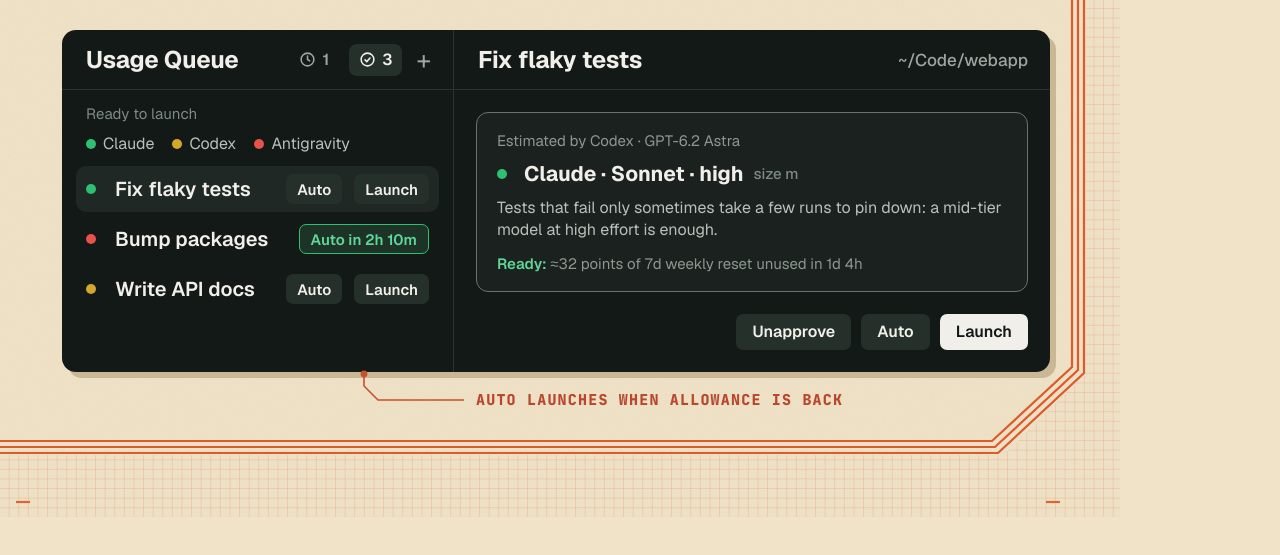
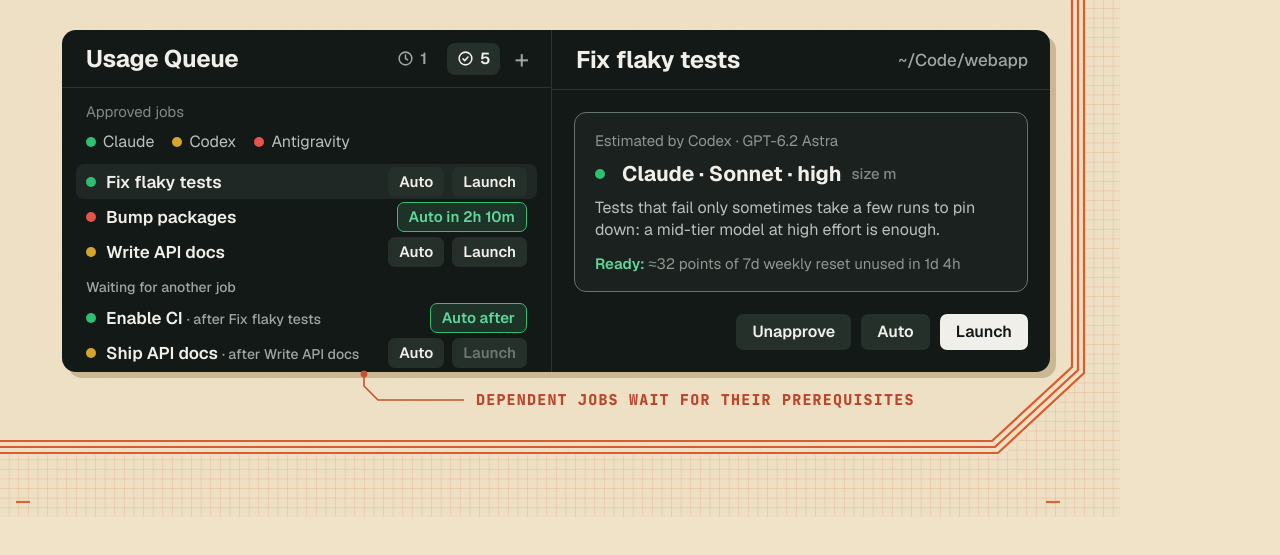
Before and after one commit to EMRahman/herdr-usage-queue, a website: page herdr-app/preview/preview.html in a window 1280 px wide. Shown: the part 183-738 px from the top of the page. Drawn offline with nearby package versions, Linux system fonts and the light colour scheme.

Commit message:
Show dependent jobs in the queue splash image (#2)
Co-authored-by: Ehsan Rahman <ehsanrahman@Ehsans-Mac-mini.local>

```diff
--- a/herdr-app/preview/preview.html
+++ b/herdr-app/preview/preview.html
@@ -24,7 +24,7 @@
   .card { position: absolute; left: 62px; top: 213px; width: 988px; height: 342px; background: #131916;
     border-radius: 14px; box-shadow: 6px 6px 0 #c9b796; display: flex; overflow: hidden; }
   .pane { display: flex; flex-direction: column; }
-  .left { width: 392px; border-right: 1px solid #2c332f; }
+  .left { width: 490px; border-right: 1px solid #2c332f; }
   .right { flex: 1; }
   .head { height: 60px; padding: 0 22px 0 24px; display: flex; align-items: center; gap: 10px;
     border-bottom: 1px solid #2c332f; }
@@ -38,11 +38,14 @@
   .lights { display: flex; gap: 18px; padding: 10px 24px 10px; color: #b9c0bb; font-size: 16px; }
   .dot { display: inline-block; width: 10px; height: 10px; border-radius: 10px; margin-right: 7px; }
   .g { background: #2fbf71; } .y { background: #d4a72c; } .r { background: #e5534b; }
-  .rows { padding: 2px 14px; display: flex; flex-direction: column; gap: 4px; }
-  .row { display: flex; align-items: center; gap: 12px; height: 46px; padding: 0 10px; border-radius: 10px;
-    font-size: 20px; font-weight: 600; }
+  .rows { padding: 2px 14px; list-style: none; }
+  .group { padding: 7px 24px 2px; color: #9ca59f; font-size: 14px; font-weight: 500; }
+  .row { display: flex; align-items: center; gap: 8px; height: 35px; padding: 0 10px; border-radius: 8px;
+    font-size: 17px; font-weight: 600; }
   .row.hl { background: #1f2824; }
+  .row .dot { flex: none; margin-right: 2px; }
   .row .name { flex: 1; min-width: 0; white-space: nowrap; overflow: hidden; text-overflow: ellipsis; }
+  .row .after { color: #9ca59f; font-size: 14px; font-weight: 500; }
   .btn { flex: none; white-space: nowrap; height: 30px; padding: 0 11px; display: flex; align-items: center; border-radius: 7px; background: #26302b;
     font-size: 15px; font-weight: 600; color: #f1efe9; }
   .btn.dim { color: #6d7771; }
@@ -97,18 +100,23 @@
     <div class="head">
       <div class="title">Usage Queue</div>
       <div class="tab"><svg viewBox="0 0 24 24" fill="none" stroke="currentColor" stroke-width="2.2" stroke-linecap="round"><circle cx="12" cy="12" r="9"/><path d="M12 7v5l3 2"/></svg>1</div>
-      <div class="tab on"><svg viewBox="0 0 24 24" fill="none" stroke="currentColor" stroke-width="2.2" stroke-linecap="round" stroke-linejoin="round"><circle cx="12" cy="12" r="9"/><path d="M8.5 12.5l2.5 2.5 4.5-5"/></svg>3</div>
+      <div class="tab on"><svg viewBox="0 0 24 24" fill="none" stroke="currentColor" stroke-width="2.2" stroke-linecap="round" stroke-linejoin="round"><circle cx="12" cy="12" r="9"/><path d="M8.5 12.5l2.5 2.5 4.5-5"/></svg>5</div>
       <div class="plus">+</div>
     </div>
-    <div class="sub">Ready to launch</div>
+    <div class="sub">Approved jobs</div>
     <div class="lights">
       <span><i class="dot g"></i>Claude</span><span><i class="dot y"></i>Codex</span><span><i class="dot r"></i>Antigravity</span>
     </div>
-    <div class="rows">
-      <div class="row hl"><i class="dot g"></i><span class="name">Fix flaky tests</span><span class="btn">Auto</span><span class="btn">Launch</span></div>
-      <div class="row"><i class="dot r"></i><span class="name">Bump packages</span><span class="btn auto" id="auto">Auto in 2h 10m</span></div>
-      <div class="row"><i class="dot y"></i><span class="name">Write API docs</span><span class="btn">Auto</span><span class="btn">Launch</span></div>
-    </div>
+    <ul class="rows">
+      <li class="row hl"><i class="dot g"></i><span class="name">Fix flaky tests</span><span class="btn">Auto</span><span class="btn">Launch</span></li>
+      <li class="row"><i class="dot r"></i><span class="name">Bump packages</span><span class="btn auto">Auto in 2h 10m</span></li>
+      <li class="row"><i class="dot y"></i><span class="name">Write API docs</span><span class="btn">Auto</span><span class="btn">Launch</span></li>
+    </ul>
+    <h2 class="group" id="waiting">Waiting for another job</h2>
+    <ul class="rows" aria-labelledby="waiting">
+      <li class="row"><i class="dot g"></i><span class="name">Enable CI <span class="after">· after Fix flaky tests</span></span><span class="btn auto">Auto after</span></li>
+      <li class="row"><i class="dot y"></i><span class="name">Ship API docs <span class="after">· after Write API docs</span></span><span class="btn">Auto</span><span class="btn dim">Launch</span></li>
+    </ul>
   </div>
   <div class="pane right">
     <div class="head rhead"><div class="title">Fix flaky tests</div><div class="route">~/Code/webapp</div></div>
@@ -126,6 +134,6 @@
   <path d="M464 583H378L364 569V557" fill="none" stroke="#c8502c" stroke-width="1.6"/>
   <circle cx="364" cy="557" r="3.4" fill="#c8502c"/>
 </svg>
-<div class="note" style="left: 476px; top: 576px;">AUTO LAUNCHES WHEN ALLOWANCE IS BACK</div>
+<div class="note" style="left: 476px; top: 576px;">DEPENDENT JOBS WAIT FOR THEIR PREREQUISITES</div>
 </body>
 </html>
```
Also changed, not shown: README.md, herdr-app/preview.png.
